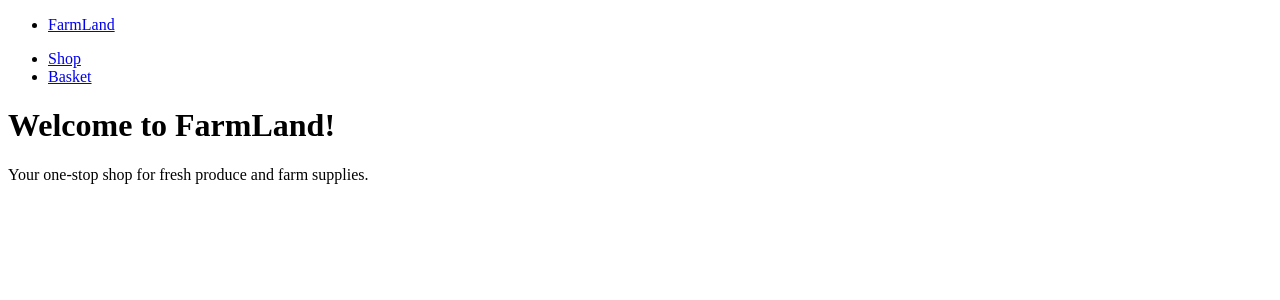
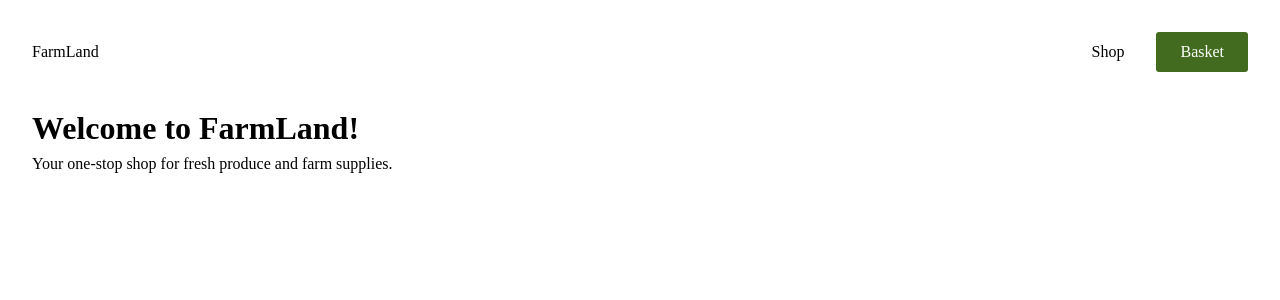
Before and after one commit to Ayoroq/farmLand, a React (Vite) app: page / in a window 1280 px wide. Shown: the top 300 px of the page. Built offline with nearby package versions, Linux system fonts and the light colour scheme.

Commit message:
feat: add CSS reset and update Navbar styles for improved layout and accessibility

```diff
--- a/src/App.module.css
+++ b/src/App.module.css
@@ -0,0 +1,9 @@
+.app {
+  display: flex;
+  flex-direction: column;
+  gap: 2rem;
+  margin: 0 auto;
+  padding: 2rem;
+  min-height: 100vh;
+  height: 100%;
+}
--- /dev/null
+++ b/src/Reset.css
@@ -0,0 +1,47 @@
+/*
+  Josh's Custom CSS Reset
+  https://www.joshwcomeau.com/css/custom-css-reset/
+*/
+
+*, *::before, *::after {
+  box-sizing: border-box;
+}
+
+* {
+  margin: 0;
+}
+
+@media (prefers-reduced-motion: no-preference) {
+  html {
+    interpolate-size: allow-keywords;
+  }
+}
+
+body {
+  line-height: 1.5;
+  -webkit-font-smoothing: antialiased;
+}
+
+img, picture, video, canvas, svg {
+  display: block;
+  max-width: 100%;
+}
+
+input, button, textarea, select {
+  font: inherit;
+}
+
+p, h1, h2, h3, h4, h5, h6 {
+  overflow-wrap: break-word;
+}
+
+p {
+  text-wrap: pretty;
+}
+h1, h2, h3, h4, h5, h6 {
+  text-wrap: balance;
+}
+
+#root, #__next {
+  isolation: isolate;
+}
--- a/src/components/Navbar.jsx
+++ b/src/components/Navbar.jsx
@@ -4,13 +4,21 @@ import style from "./Navbar.module.css";
 export default function Navbar() {
   return (
     <nav className={style.navbar}>
-        <ul className={style.leftNav}>
-            <li className={style.logo}><Link to="/">FarmLand</Link></li>
-        </ul>
-        <ul className={style.rightNav}>
-            <li><Link to="/shop">Shop</Link></li>
-            <li><Link to="/basket">Basket</Link></li>
-        </ul>
+      <ul className={style.leftNav}>
+        <li className={style.logo}>
+          <Link to="/">FarmLand</Link>
+        </li>
+      </ul>
+      <ul className={style.rightNav}>
+        <li className={style.navItem}>
+          <Link to="/shop">Shop</Link>
+        </li>
+        <li className={`${style.basketBtnContainer} ${style.navItem}`}>
+          <button className={style.basketBtn}>
+            <Link to="/basket">Basket</Link>
+          </button>
+        </li>
+      </ul>
     </nav>
   );
 }
--- a/src/components/Navbar.module.css
+++ b/src/components/Navbar.module.css
@@ -0,0 +1,40 @@
+.navbar{
+    display: flex;
+    width: 100%;
+    justify-content: space-between;
+    gap: 2rem;
+    align-items: center;
+}
+
+.rightNav{
+    display: flex;
+    justify-content: space-between;
+    align-items: center;
+    gap: 2rem;
+}
+
+ul{
+    padding: 0;
+    margin: 0;
+}
+
+li{
+    list-style: none;
+}
+a{
+    text-decoration: none;
+    color: black;
+}
+
+.basketBtn{
+    background-color: #426B1F;
+    border: none;
+    padding: 0.5rem 1.5rem;
+    text-align: center;
+    border-radius: 3px;
+    cursor: pointer;
+}
+
+.basketBtn a{
+    color: white;
+}
--- a/src/main.jsx
+++ b/src/main.jsx
@@ -3,6 +3,7 @@ import { createRoot } from 'react-dom/client'
 import { createBrowserRouter, RouterProvider } from "react-router";
 import routes from "./routes/Approute.jsx";
 import App from './App.jsx'
+import './Reset.css'
 
 const router = createBrowserRouter(routes);
 
```
